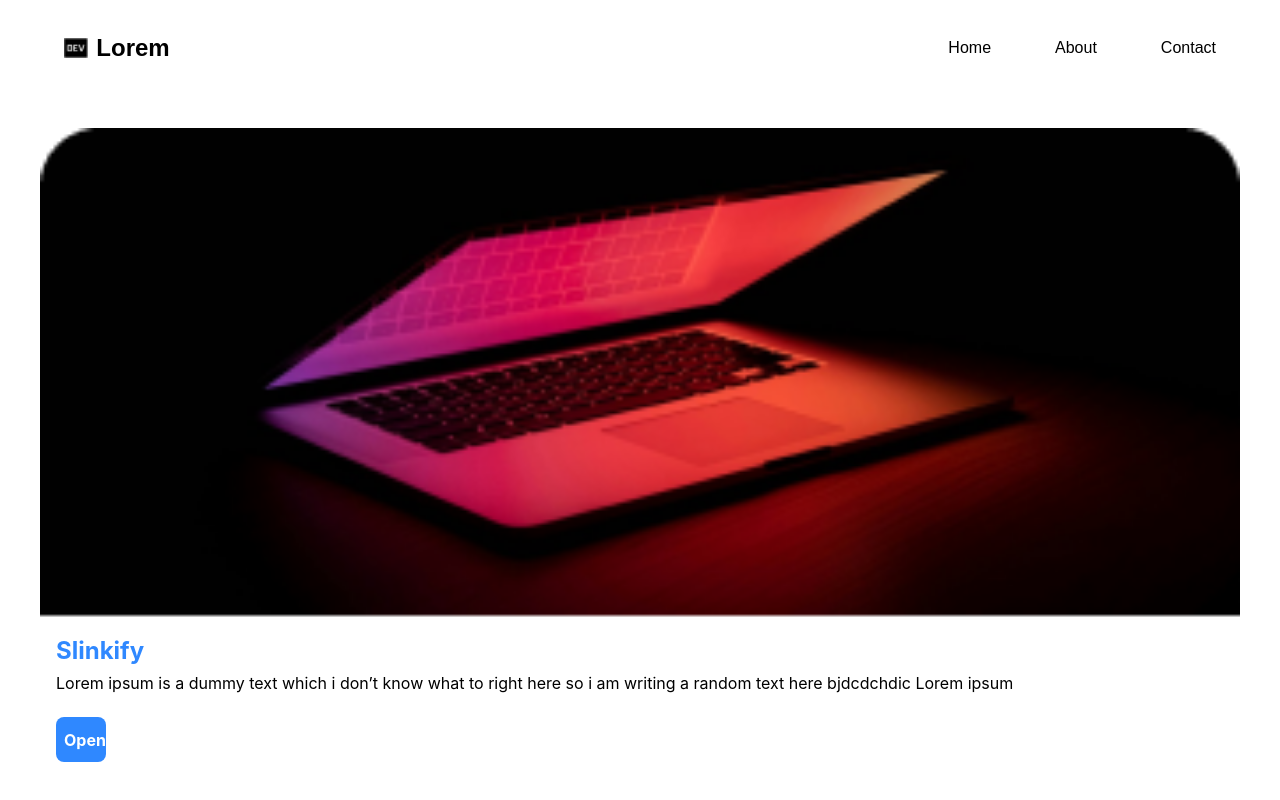
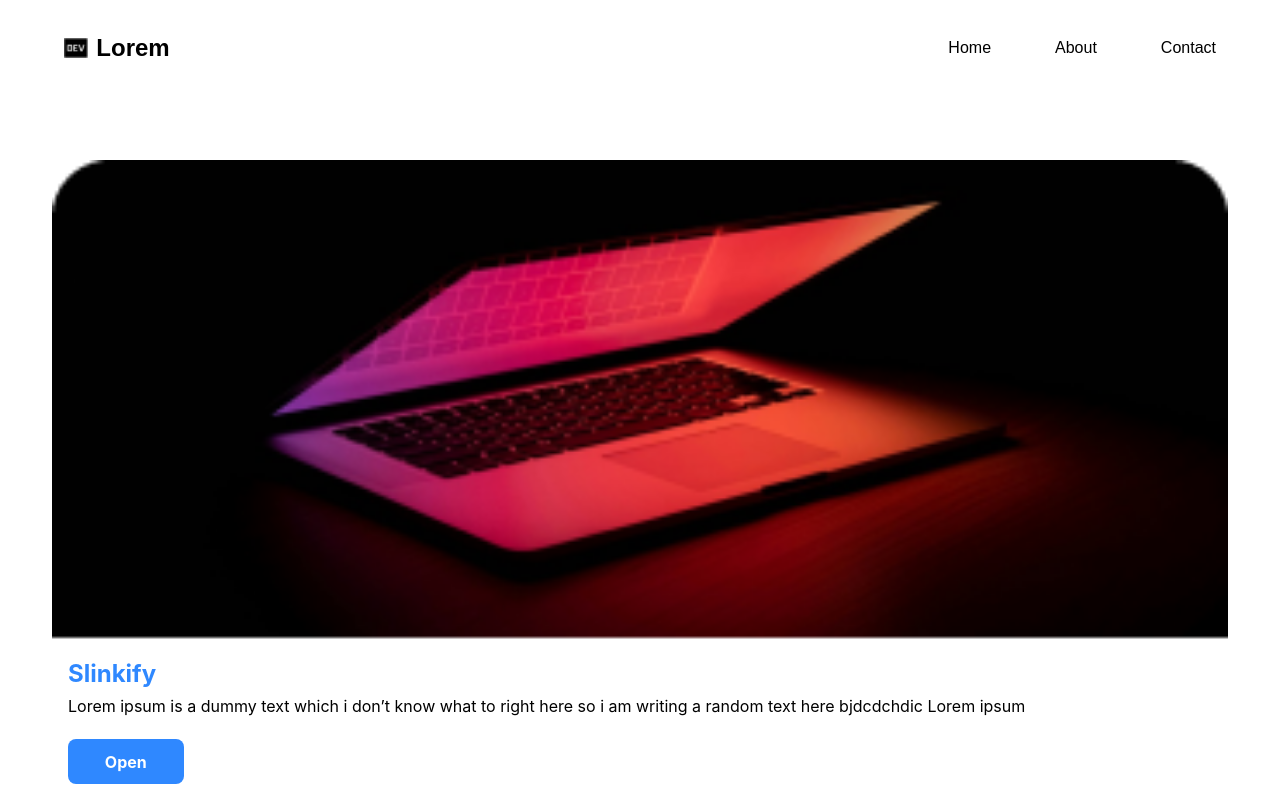
Before and after one commit to kshitijjj/my-code, a React (Create React App) app: page / in a window 1280 px wide. Shown: the top 800 px of the page. Built offline with nearby package versions, Linux system fonts and the light colour scheme.

Commit message:
updated card component

```diff
--- a/src/Components/Card.jsx
+++ b/src/Components/Card.jsx
@@ -3,7 +3,7 @@ import React from 'react';
 function Card (props){
     return (
        <>
-       <div className="flex flex-col rounded-lg ">
+       <div className="flex flex-col rounded-lg mt-[4rem] ">
             <img src="../1.png" alt="" srcset="" />
             <div className="pt-[0.8rem] px-[1rem]">
                 <p className="text-[#2F88FF] font-bold text-2xl leading-10">Slinkify</p>
@@ -11,7 +11,7 @@ function Card (props){
             </div>
 
             <div className="mt-[2rem] px-[1rem]">
-                <a className="bg-[#2F88FF] pl-[0.5rem] py-[0.8rem] text-left rounded-lg text-white font-bold" href="">Open</a>
+                <a className="bg-[#2F88FF] px-[2.3rem] py-[0.8rem] text-left rounded-lg text-white font-bold" href="">Open</a>
             </div>
        </div>
        </>
--- a/src/Components/Home.jsx
+++ b/src/Components/Home.jsx
@@ -6,7 +6,7 @@ const Home = () => {
     return (
         <>
         <Navbar/>
-        <div className="flex flex-col justify-center px-[2.5rem] mt-[2rem] gap-16 text-left">
+        <div className="flex flex-col justify-center px-[3.25rem] gap-16 text-left pb-[6rem]">
         <Card/>
         <Card/>
         </div>
```
